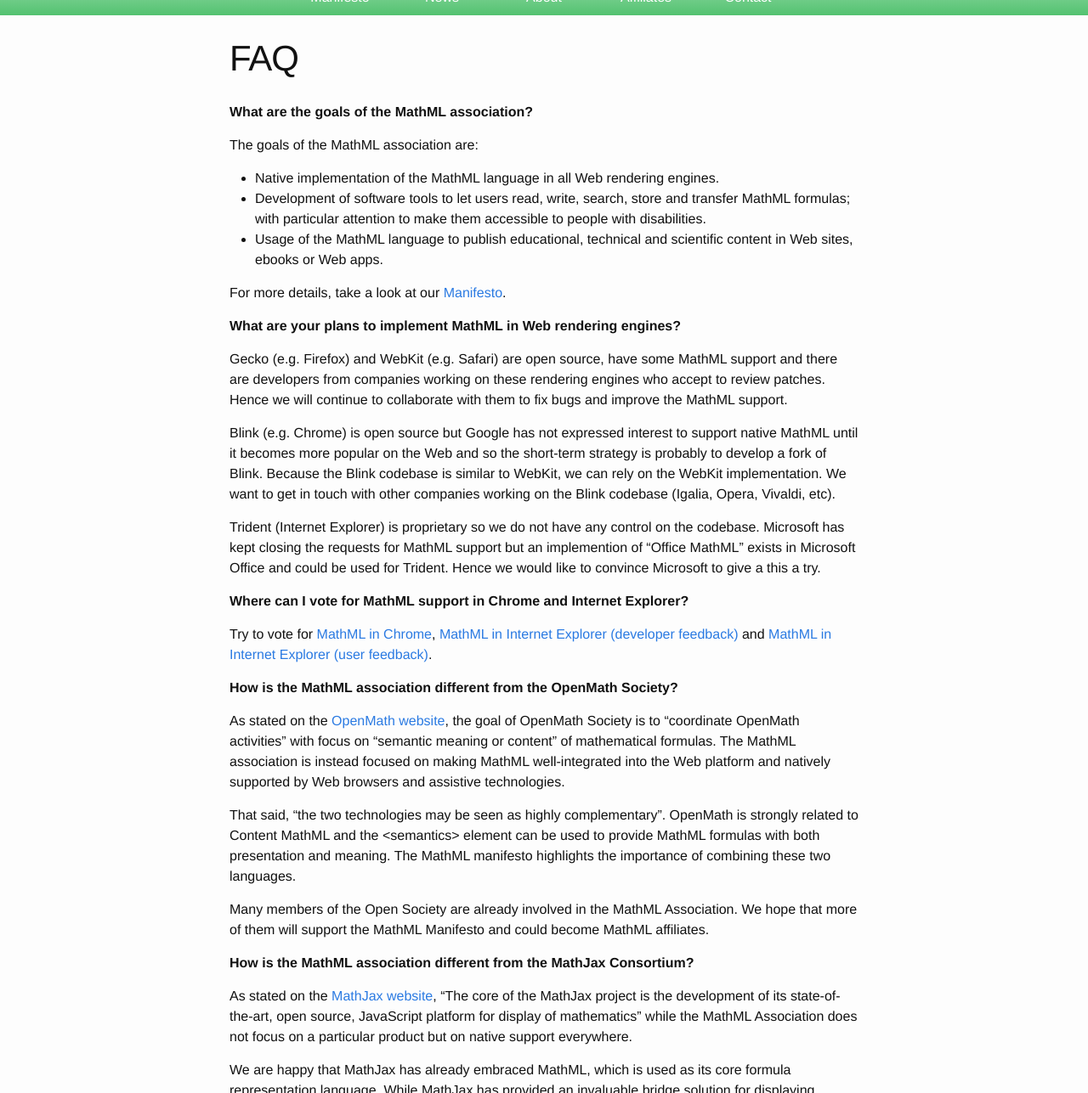
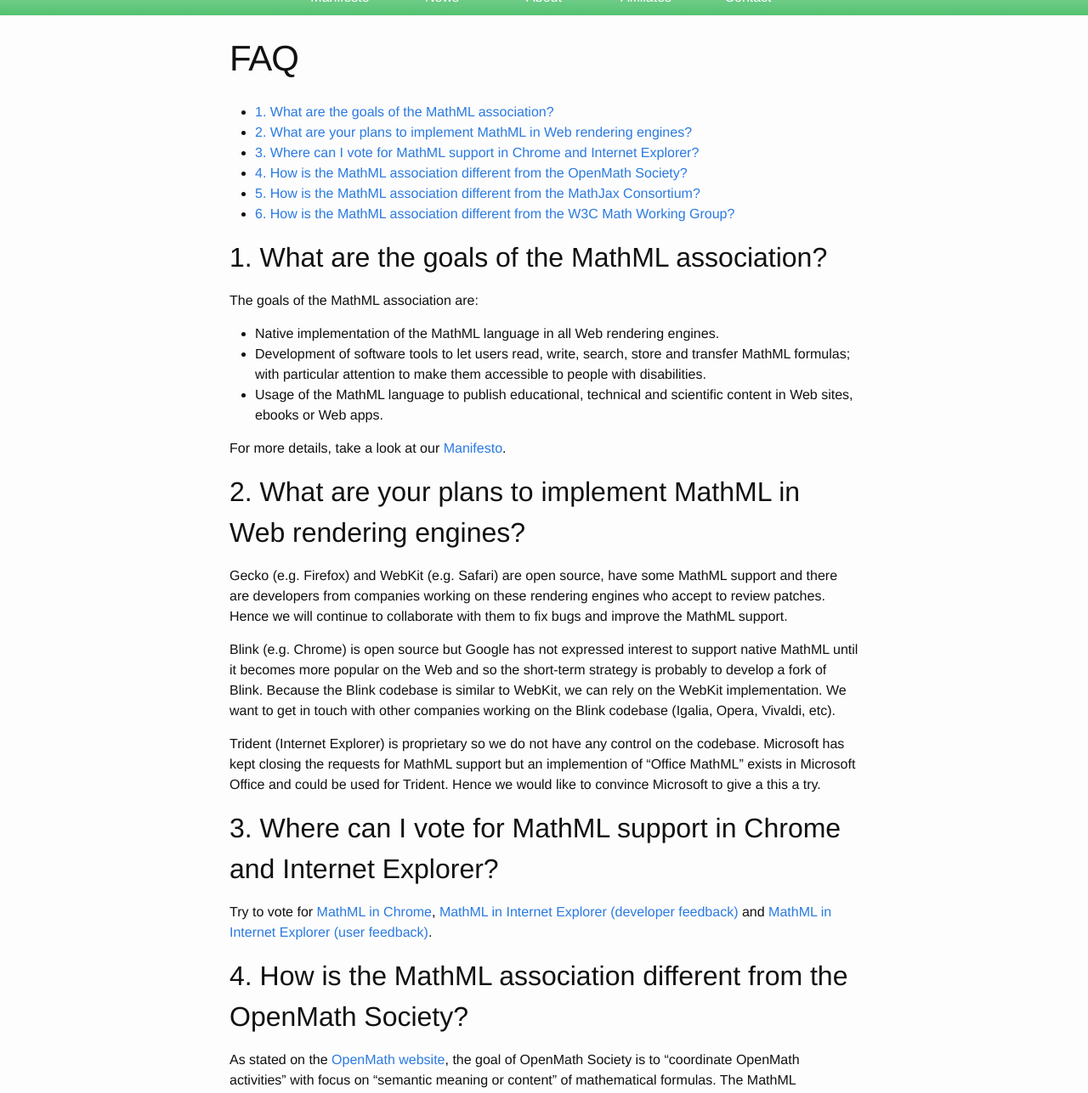
Before and after one commit to MathML/website, a Jekyll site: the page built from faq.md, in a window 1280 px wide and 1400 px high, scrolled down 211 px, cut to the strip 113-1400 px from the top of the window. Shown: the whole strip at 85% size. Built offline with Jekyll 4.4.1, drawn with Linux system fonts in a browser that asks for light colours; some of the changed text lies outside the part shown.

Commit message:
Add table of contents to the FAQ and number the questions. #30

```diff
--- a/faq.md
+++ b/faq.md
@@ -3,7 +3,10 @@ layout: page
 title: FAQ
 ---
 
-**What are the goals of the MathML association?**
+* [The table of contents will go here]
+{:toc}
+
+## 1. What are the goals of the MathML association?
 
 The goals of the MathML association are:
 
@@ -16,7 +19,7 @@ The goals of the MathML association are:
 
 For more details, take a look at our [Manifesto](/legal-documents/manifesto.html).
 
-**What are your plans to implement MathML in Web rendering engines?**
+## 2. What are your plans to implement MathML in Web rendering engines?
 
 Gecko (e.g. Firefox) and WebKit (e.g. Safari) are open source, have some MathML
 support and there are developers from companies working on these rendering
@@ -36,11 +39,11 @@ an implemention of "Office MathML" exists in Microsoft Office and could be
 used for Trident. Hence we would like to convince Microsoft to give a this a
 try.
 
-**Where can I vote for MathML support in Chrome and Internet Explorer?**
+## 3. Where can I vote for MathML support in Chrome and Internet Explorer?
 
 Try to vote for [MathML in Chrome](https://code.google.com/p/chromium/issues/detail?id=152430), [MathML in Internet Explorer (developer feedback)](https://status.modern.ie/mathml) and [MathML in Internet Explorer (user feedback)](https://windows.uservoice.com/forums/265757-windows-feature-suggestions/suggestions/6592643-support-for-html5-s-mathml).
 
-**How is the MathML association different from the OpenMath Society?**
+## 4. How is the MathML association different from the OpenMath Society?
 
 As stated on the [OpenMath website](www.openmath.org), the goal of OpenMath Society is to "coordinate OpenMath activities" with focus on "semantic meaning or content" of mathematical formulas. The MathML association is instead focused on making MathML well-integrated into the Web platform and natively supported by Web browsers and assistive technologies.
 
@@ -48,7 +51,7 @@ That said, "the two technologies may be seen as highly complementary". OpenMath
 
 Many members of the Open Society are already involved in the MathML Association. We hope that more of them will support the MathML Manifesto and could become MathML affiliates.
 
-**How is the MathML association different from the MathJax Consortium?**
+## 5. How is the MathML association different from the MathJax Consortium?
 
 As stated on the [MathJax website](https://www.mathjax.org), "The core of the MathJax project is the development of its state-of-the-art, open source, JavaScript platform for display of mathematics" while the MathML Association does not focus on a particular product but on native support everywhere.
 
@@ -56,7 +59,7 @@ We are happy that MathJax has already embraced MathML, which is used as its core
 
 Our goal towards standards-compliant web mathematics, via native MathML support in all browsers, aims at faster rendering, better accessibility and towards building a healthy ecosystem of math web application development. [Quoting MathJax's Manager](http://exchanges.wiley.com/blog/2015/03/02/making-math-and-science-first-class-citizens-on-the-web/), "While we are proud of our accomplishments at MathJax, we know that we can only provide half the solution: native browser support must be the goal". Consequently, we hope that the MathJax Consortium will support our manifesto and could become a MathML affiliate.
 
-**How is the MathML association different from the W3C Math Working Group?**
+## 6. How is the MathML association different from the W3C Math Working Group?
 
 The [World Wide Web Consortium (W3C)](http://w3.org) is an "international community that
 develops open standards to ensure the long-term growth of the Web". The
```
